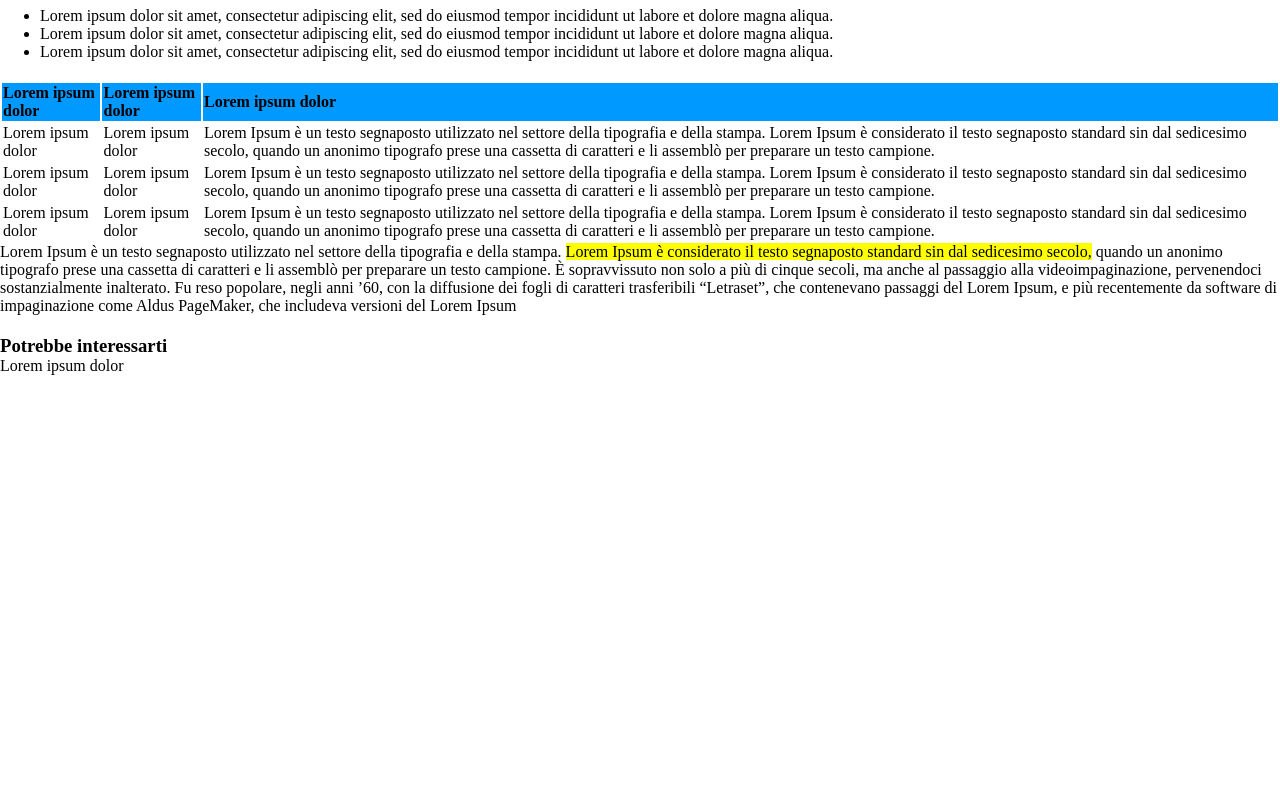
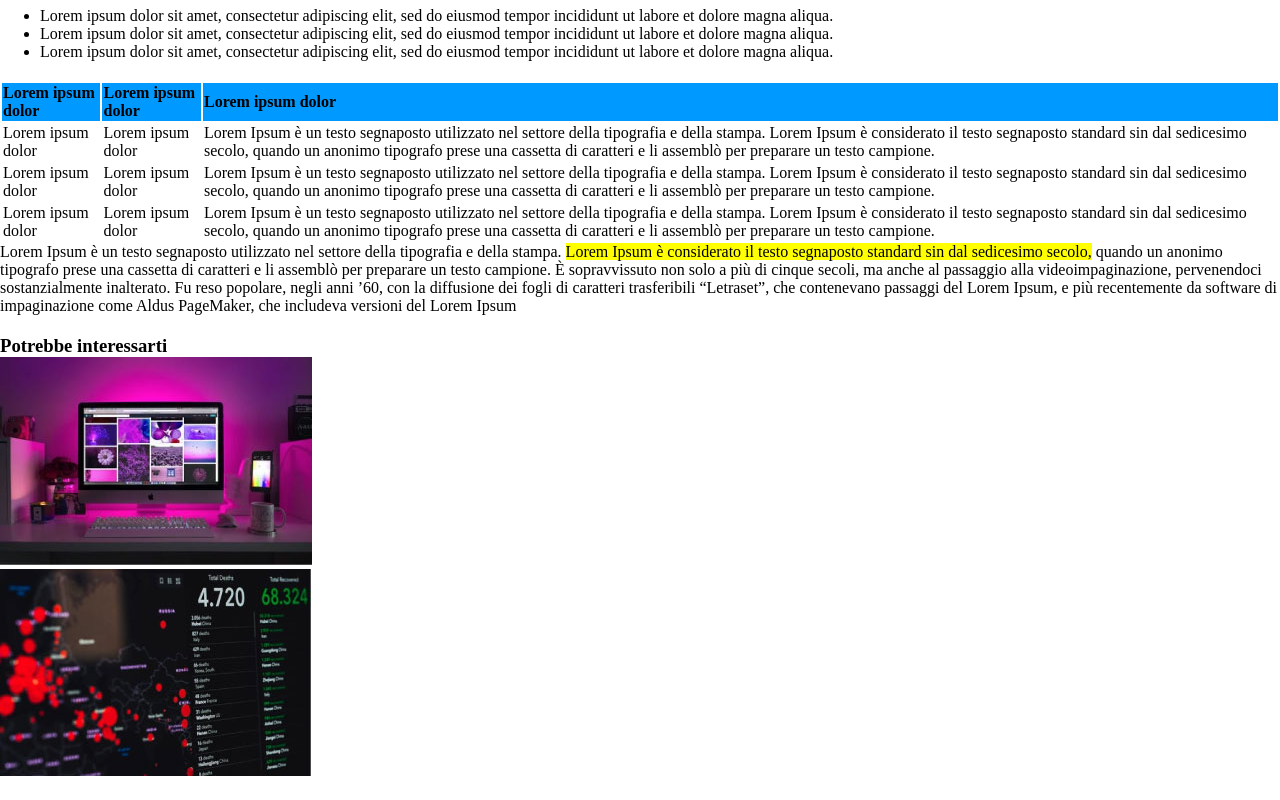
Before and after one commit to S1nghAmandeep/html-css-booleaner, a plain HTML site: page index.html in a window 1280 px wide. Shown: the part 576-1376 px from the top of the page. Before the commit the page ends 971 px from the top, so only its background shows below. Drawn offline with Linux system fonts and the light colour scheme; files that its build step writes are made by us from their sources.

Commit message:
added_images

```diff
--- a/index.html
+++ b/index.html
@@ -72,7 +72,8 @@
   <footer>
     <div class="articolo">
         <h3>Potrebbe interessarti</h3>
-        <p class="bottom">Lorem ipsum dolor</p>
+        <img src="img/monitor.jpg" alt="monitor">
+        <br><img src="img/graph.jpg" alt="graph">
     </div>
   </footer>
 </body>
```
